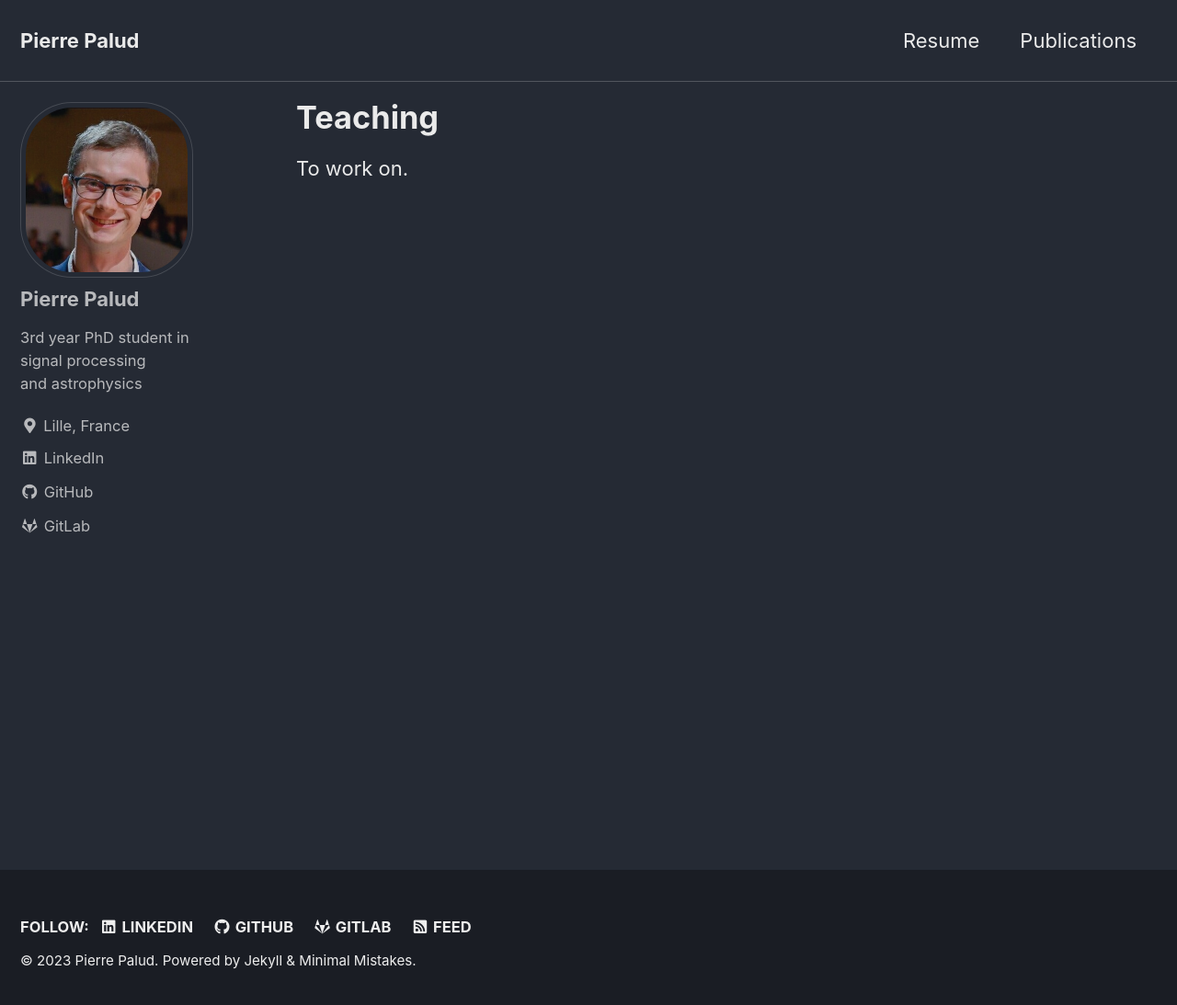
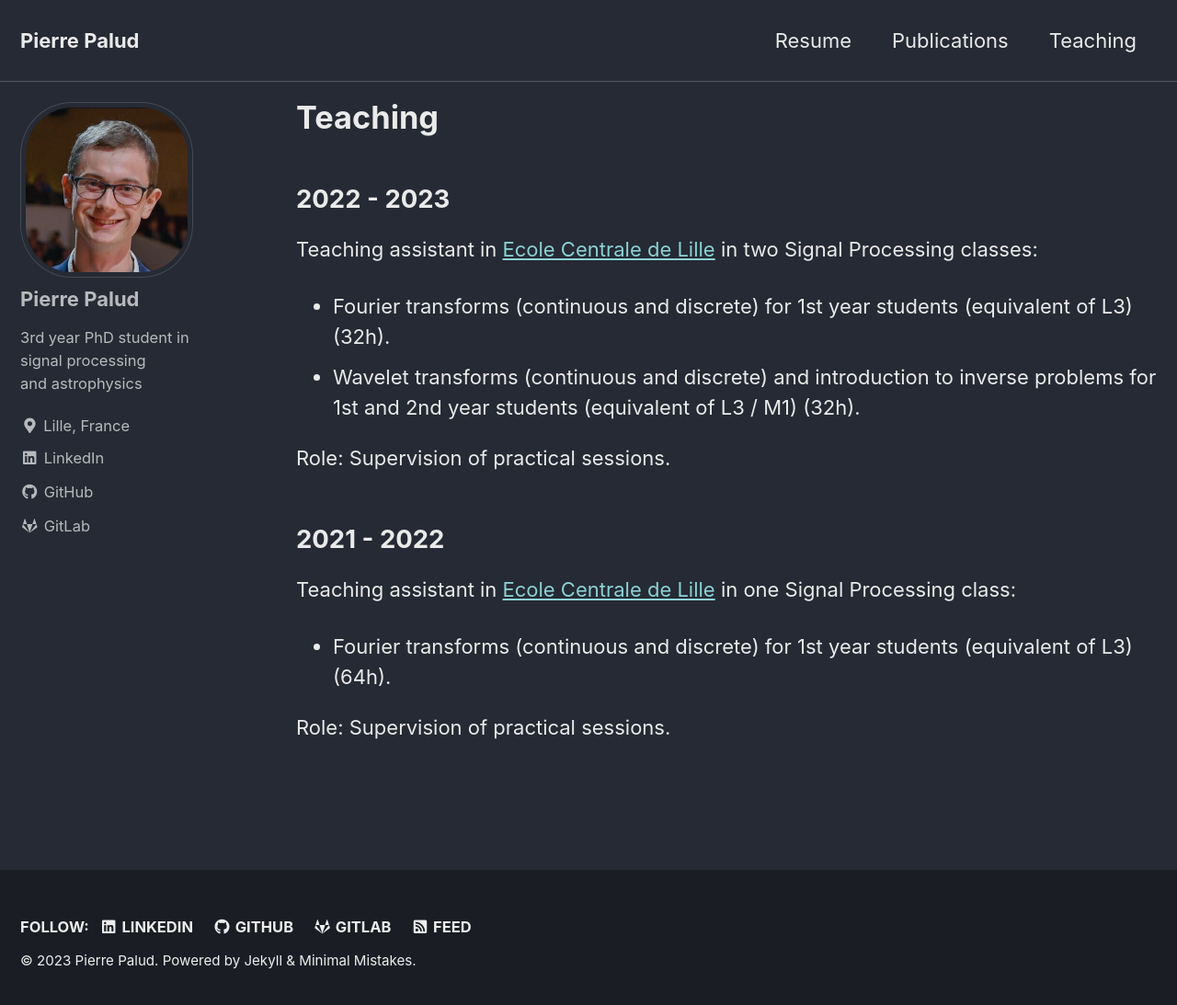
Before and after one commit to pierrePalud/pierrepalud.github.io, a Jekyll site: the page built from _pages/teaching.md, in a window 1280 px wide and 1101 px high. Shown: the top 1093 px of the window at 92% size. Built offline with Jekyll 4.4.1, drawn with Linux system fonts in a browser that asks for light colours; cached includes are drawn as plain includes; nearby versions of some CDN libraries.

Commit message:
add: teaching tab

```diff
--- a/_data/navigation.yml
+++ b/_data/navigation.yml
@@ -4,5 +4,5 @@ main:
     url: /resume/
   - title: "Publications"
     url: /publications/
-  # - title: "Teaching"
-  #   url: /teaching/
+  - title: "Teaching"
+    url: /teaching/
--- a/_pages/teaching.md
+++ b/_pages/teaching.md
@@ -7,4 +7,20 @@ title: "Teaching"
 toc: false
 ---
 
-To work on.
+
+## 2022 - 2023
+
+Teaching assistant in [Ecole Centrale de Lille](https://centralelille.fr/) in two Signal Processing classes:
+
+* Fourier transforms (continuous and discrete) for 1st year students (equivalent of L3) (32h).
+* Wavelet transforms (continuous and discrete) and introduction to inverse problems for 1st and 2nd year students (equivalent of L3 / M1) (32h).
+
+Role: Supervision of practical sessions.
+
+## 2021 - 2022
+
+Teaching assistant in [Ecole Centrale de Lille](https://centralelille.fr/) in one Signal Processing class:
+
+* Fourier transforms (continuous and discrete) for 1st year students (equivalent of L3) (64h).
+
+Role: Supervision of practical sessions.
```
Also changed, not shown: 5 other files.
